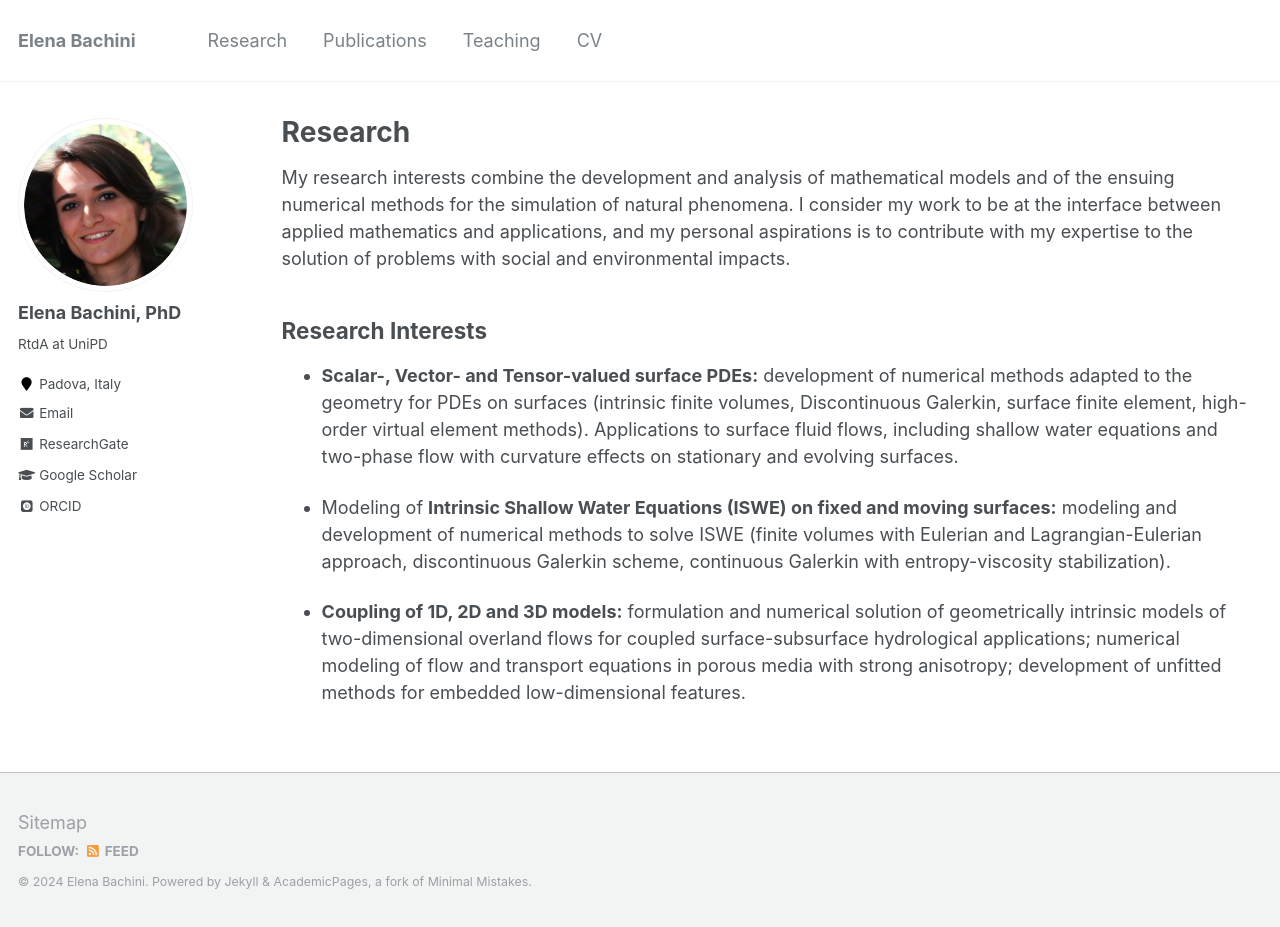
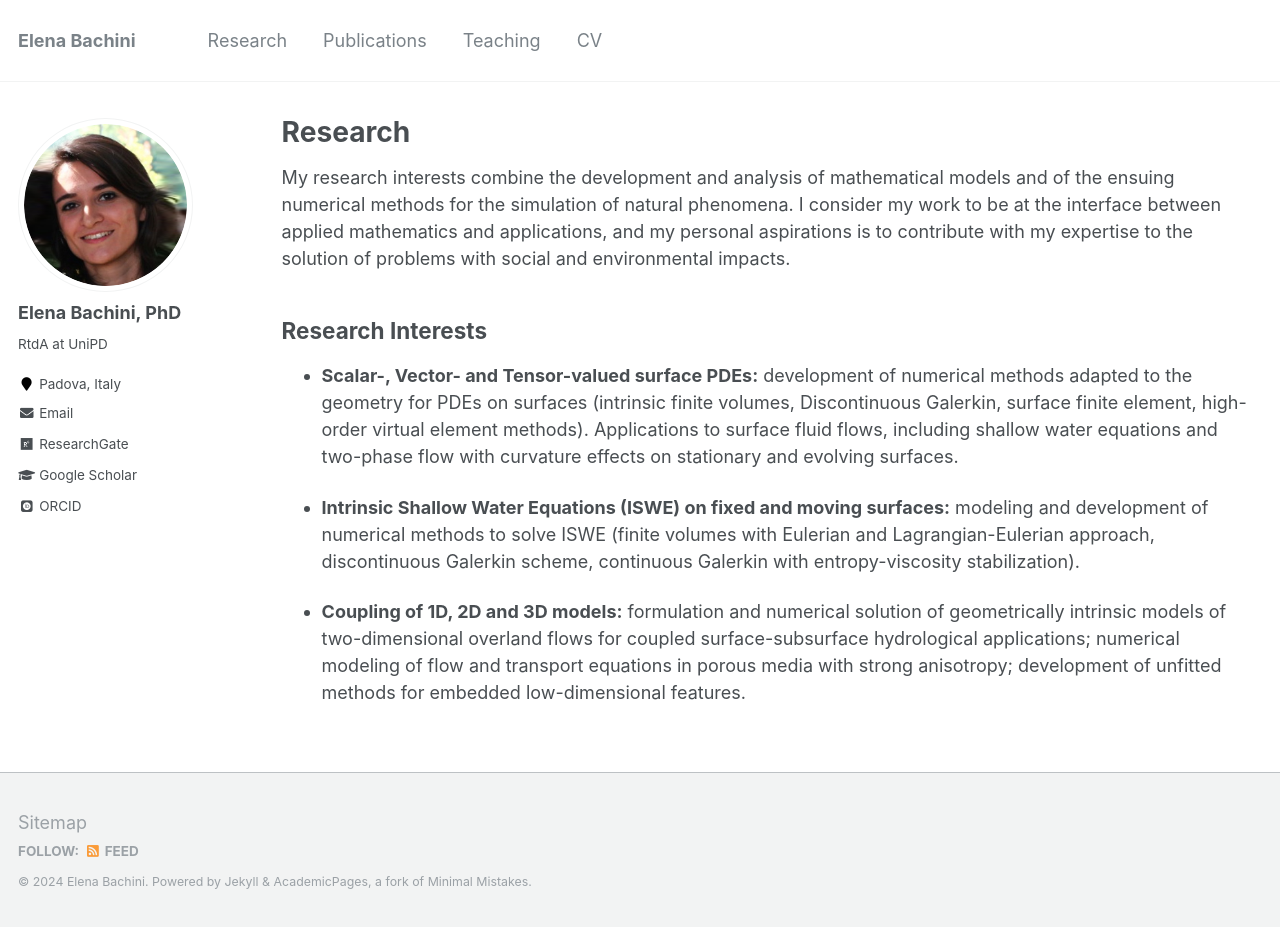
Before and after one commit to elenabachini/elenabachini.github.io, a Jekyll site: the page built from _pages/research.md, in a window 1280 px wide and 927 px high. Built offline with Jekyll 4.4.1, drawn with Linux system fonts in a browser that asks for light colours; some web fonts are replaced.

Commit message:
fixed typo

```diff
--- a/_pages/research.md
+++ b/_pages/research.md
@@ -24,7 +24,7 @@ solution of problems with social and environmental impacts.
   surface fluid flows, including shallow water equations and two-phase
   flow with curvature effects on stationary and evolving surfaces.
 
-* Modeling of <b>Intrinsic Shallow Water Equations (ISWE) on fixed and
+* <b>Intrinsic Shallow Water Equations (ISWE) on fixed and
   moving surfaces:</b> modeling and development of numerical methods
   to solve ISWE (finite volumes with Eulerian and Lagrangian-Eulerian
   approach, discontinuous Galerkin scheme, continuous Galerkin with
```
